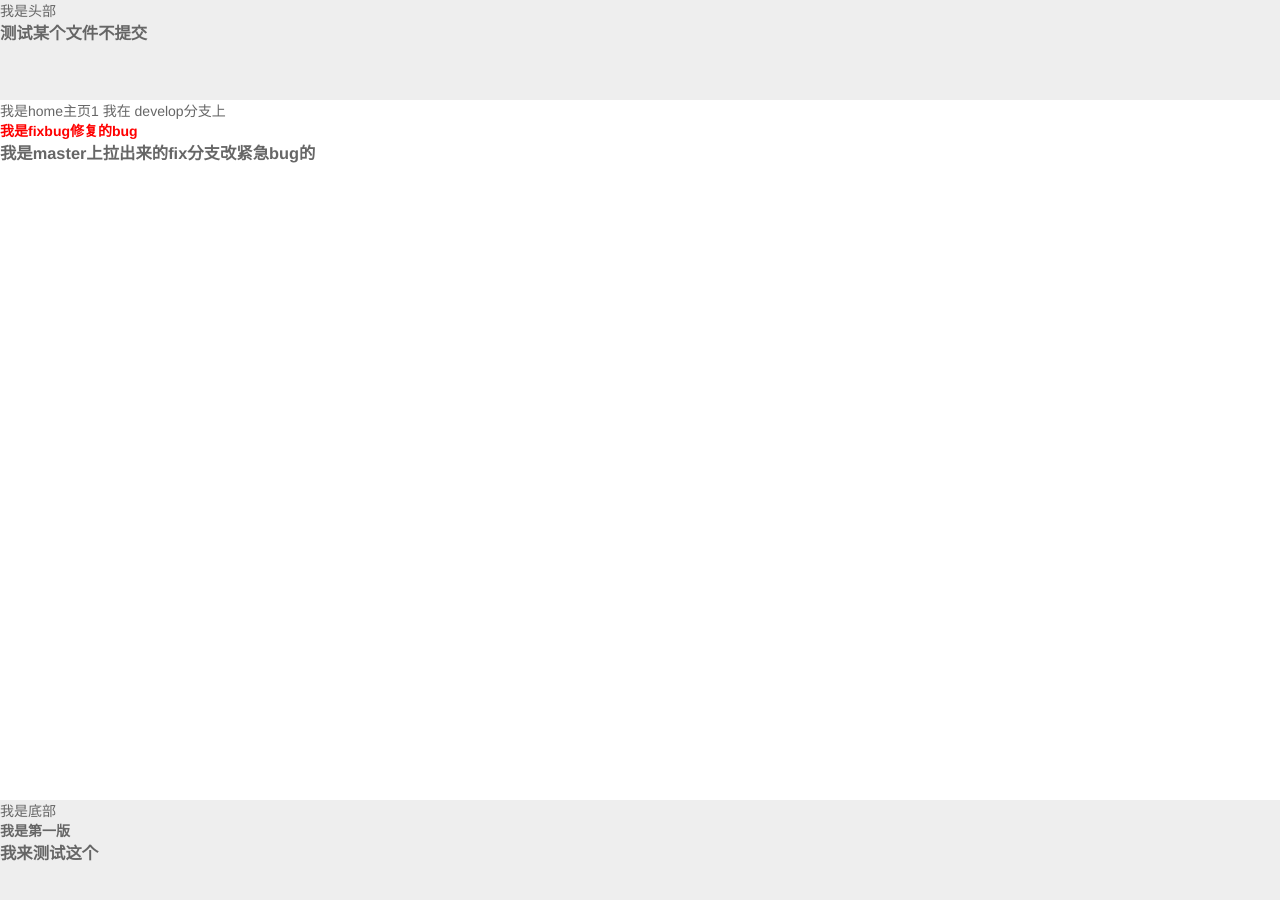
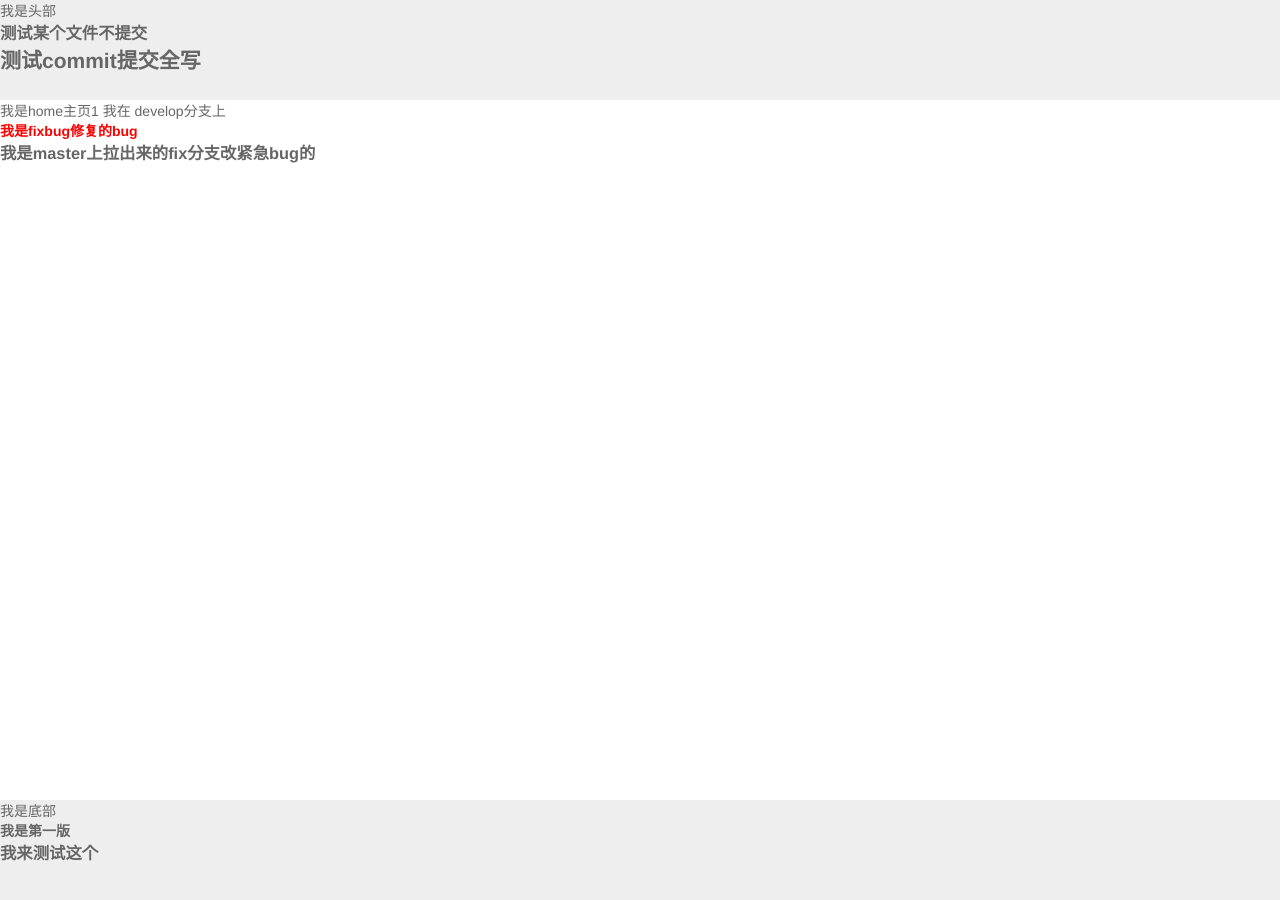
Before and after one commit to xiaomao2014/myvue, a Vue app: page /#/Home in a window 1280 px wide. Built offline with nearby package versions, Linux system fonts and the light colour scheme.

Commit message:
ren13-测试提交

```diff
--- a/src/components/Common/Header.vue
+++ b/src/components/Common/Header.vue
@@ -3,6 +3,7 @@
     <div class="head-content">
       我是头部
       <h3>测试某个文件不提交</h3>
+      <h2>测试commit提交全写</h2>
     </div>
   </div>
 </template>
```
